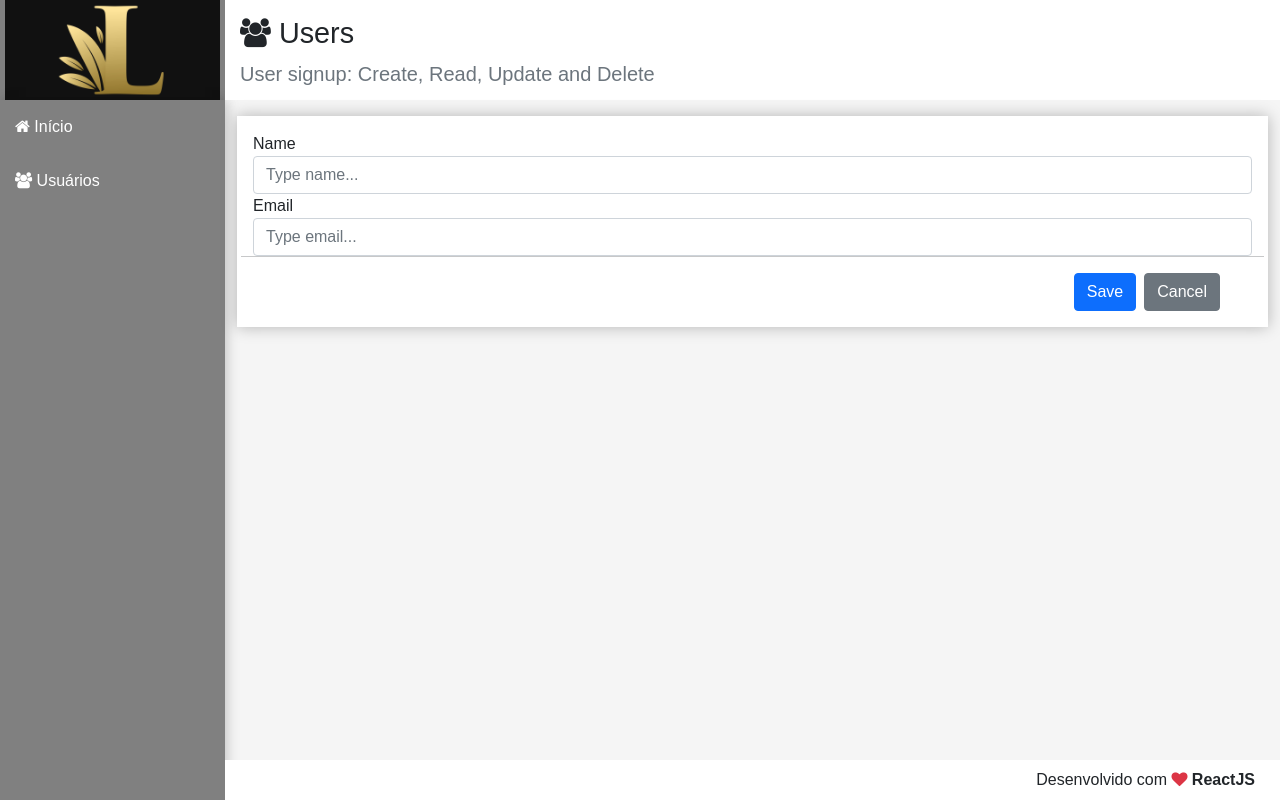
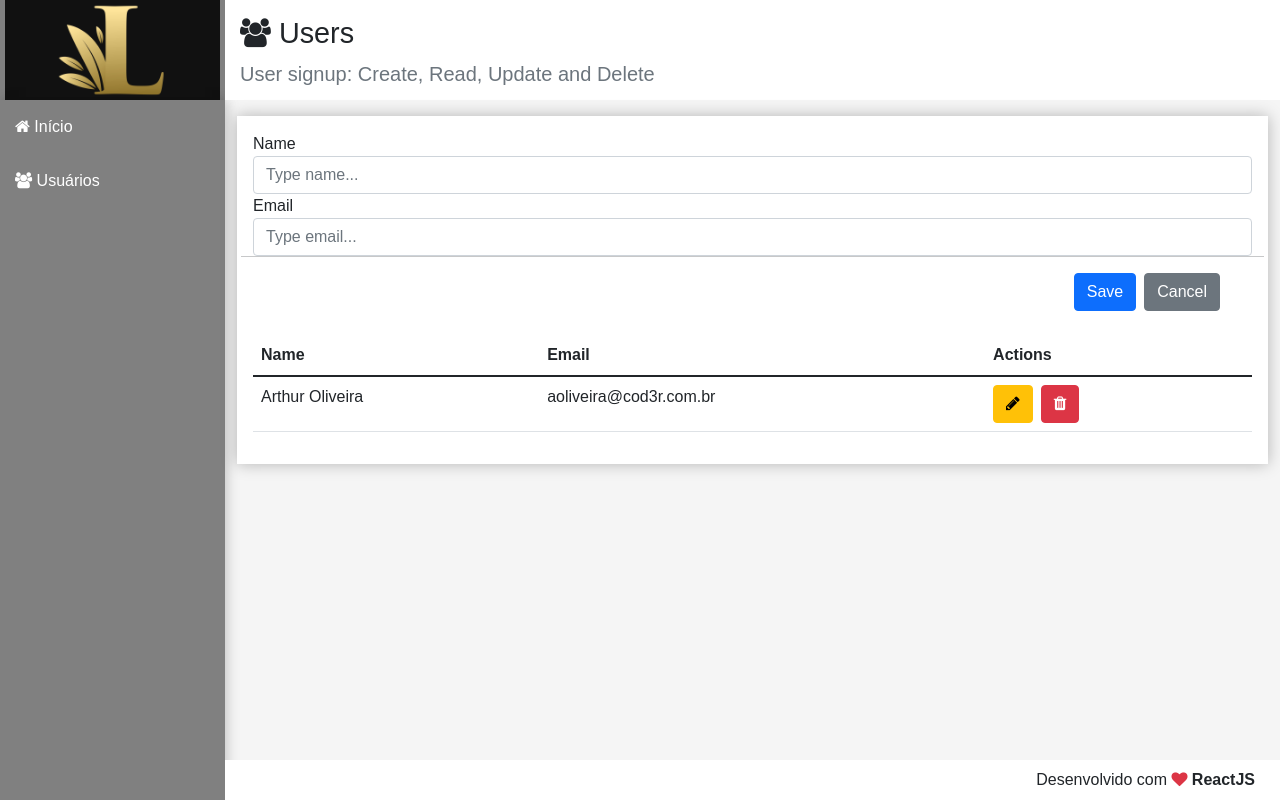
Before and after one commit to leticiaoliveira5/user-login-react, a React (Create React App) app: page /users in a window 1280 px wide. Built offline with nearby package versions, Linux system fonts and the light colour scheme; data requests are answered from the project's data file.

Commit message:
update and delete user + table

```diff
--- a/backend/db.json
+++ b/backend/db.json
@@ -1,34 +1,9 @@
 {
   "users": [
     {
-      "id": 1,
       "name": "Arthur Oliveira",
-      "email": "aoliveira@cod3r.com.br"
-    },
-    {
-      "name": "",
-      "email": "",
-      "id": 2
-    },
-    {
-      "name": "",
-      "email": "",
-      "id": 3
-    },
-    {
-      "name": "",
-      "email": "",
-      "id": 4
-    },
-    {
-      "name": "",
-      "email": "",
-      "id": 5
-    },
-    {
-      "name": "",
-      "email": "",
-      "id": 6
+      "email": "aoliveira@cod3r.com.br",
+      "id": 1
     }
   ]
 }
--- a/src/components/user/UserCrud.jsx
+++ b/src/components/user/UserCrud.jsx
@@ -19,6 +19,12 @@ export default class UserCrud extends Component {
 
   state = { ...initialState }
 
+  componentWillMount() {
+    axios(baseUrl).then(resp => {
+      this.setState({ list: resp.data })
+    })
+  }
+
   clear() {
     this.setState({ user: initialState.user })
   }
@@ -34,9 +40,9 @@ export default class UserCrud extends Component {
       });
   }
 
-  getUpdatedList(user) {
+  getUpdatedList(user, add = true) {
     const list = this.state.list.filter(u => u.id !== user.id)
-    list.unshift(user)
+    if(add) list.unshift(user)
     return list
   }
 
@@ -90,10 +96,60 @@ export default class UserCrud extends Component {
     )
   }
 
+  load(user) {
+    this.setState({ user })
+  }
+
+  remove(user) {
+    axios.delete( `${baseUrl}/${user.id}`).then(resp => {
+      const list = this.getUpdatedList(user, false)
+      this.setState({ list })
+    })
+  }
+
+  renderTable() {
+    return (
+      <table className="table mt-4">
+        <thead>
+          <tr>
+            <th>Name</th>
+            <th>Email</th>
+            <th>Actions</th>
+          </tr>
+        </thead>
+        <tbody>
+          {this.renderRows()}
+        </tbody>
+      </table>
+    )
+  }
+
+  renderRows() {
+    return this.state.list.map(user => {
+      return (
+        <tr key={user.id}>
+          <td>{user.name}</td>
+          <td>{user.email}</td>
+          <td>
+            <button className="btn btn-warning"
+              onClick={() => this.load(user)}>
+              <i className='fa fa-pencil'/>
+            </button>
+            <button className="btn btn-danger mx-2"
+              onClick={() => this.remove(user)}>
+              <i className='fa fa-trash'/>
+            </button>
+          </td>
+        </tr>
+      )
+    })
+  }
+
   render() {
     return (
       <Main {...headerProps}>
         {this.renderForm()}
+        {this.renderTable()}
       </Main>
     )
   }
```
